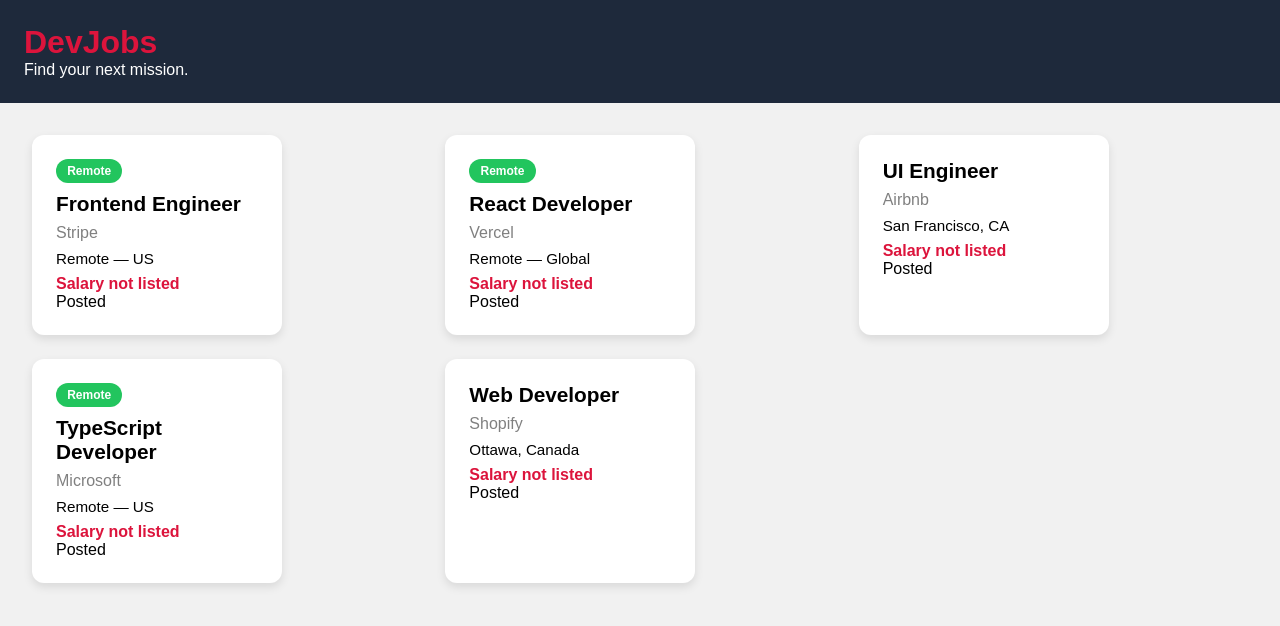
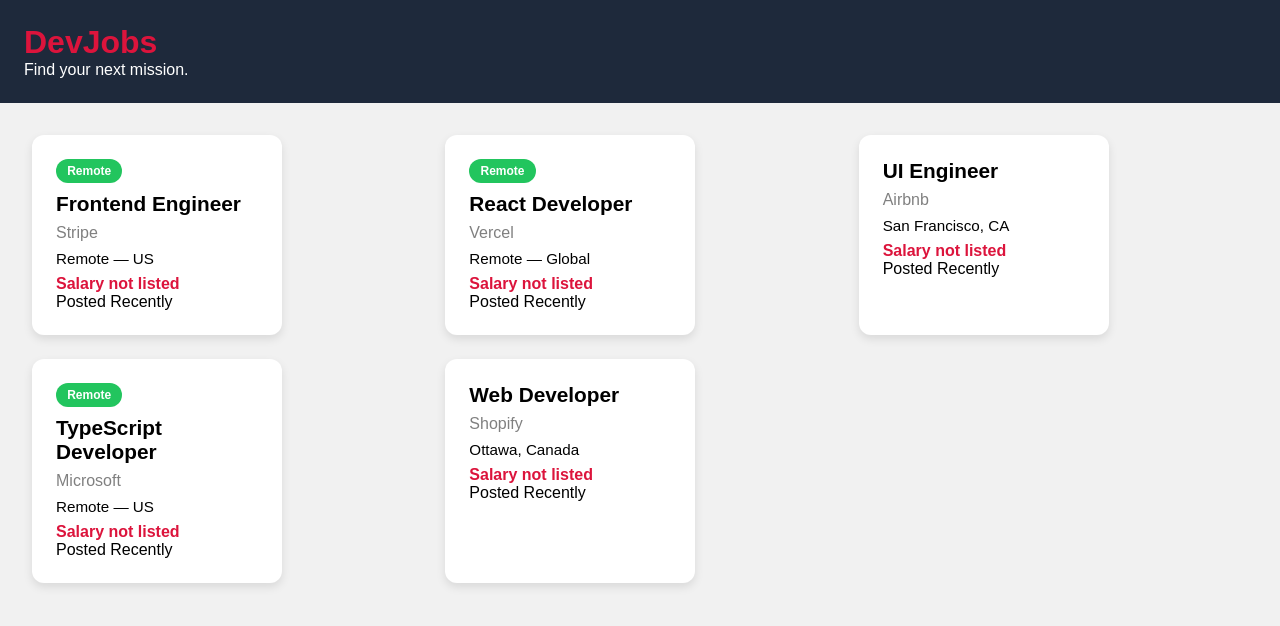
Before and after one commit to Fadboy31/devjobs, a React (Vite) app: page / in a window 1280 px wide. Shown: the top 626 px of the page. Built offline with nearby package versions, Linux system fonts and the light colour scheme.

Commit message:
fix: add default value for postedAt prop

```diff
--- a/src/components/JobCard.tsx
+++ b/src/components/JobCard.tsx
@@ -11,13 +11,13 @@
 postedAt?: string;
 }
 
-function JobCard({
+export default function JobCard({
   title,
   company,
   location,
   salary,
   isRemote,
-  postedAt,
+  postedAt = "Recently",
 }: JobProps) {
   return (
    <div className={styles.card}>
@@ -41,5 +41,3 @@
 </div>
   );
 }
-
-export default JobCard;
```
